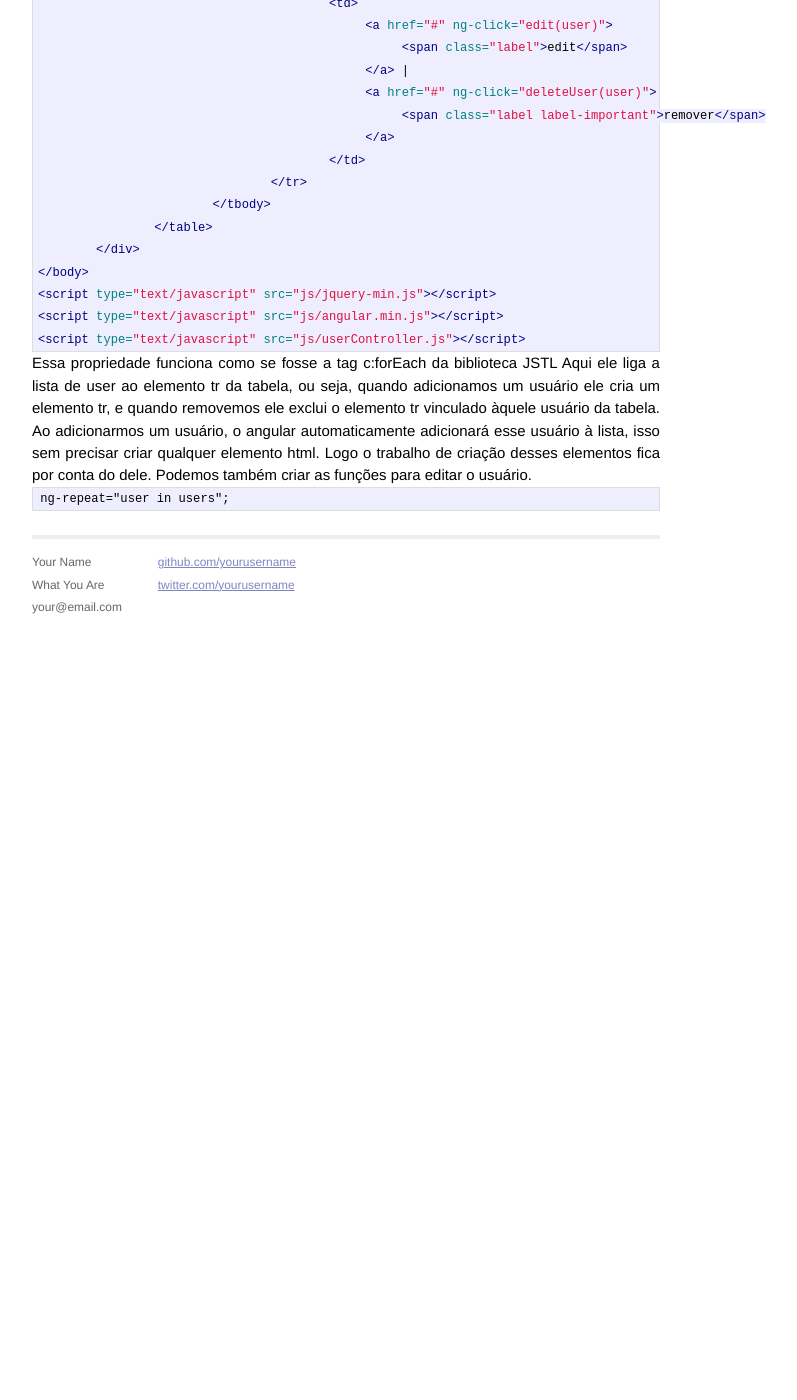
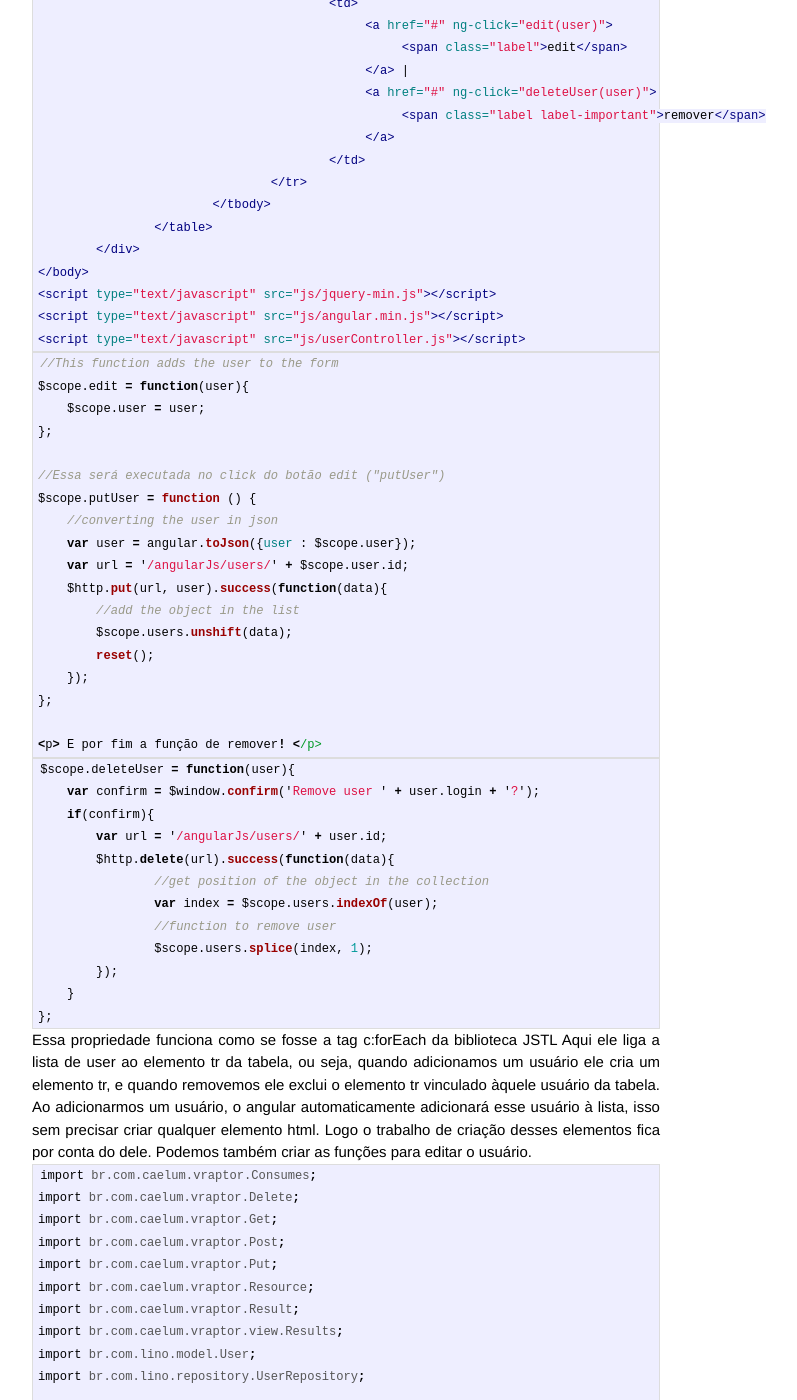
Before and after one commit to MozartLino/ricardo-lino.github.io, a Jekyll site: the page built from _posts/2013-07-26-crud-angularjs-vraptor.markdown, in a window 1280 px wide and 1400 px high, scrolled down 2262 px. Shown: the whole window, without its empty margins (294-1091 px from the left). Built offline with Jekyll 4.4.1, drawn with Linux system fonts in a browser that asks for light colours; Markdown is read by kramdown in place of the engine named in the settings; before the commit the page ends 2892 px from its top, so only the background shows below that; some of the changed text lies outside the part shown.

Commit message:
fixing post crud angularjs

```diff
--- a/_posts/2013-07-26-crud-angularjs-vraptor.markdown
+++ b/_posts/2013-07-26-crud-angularjs-vraptor.markdown
@@ -115,11 +115,115 @@ Perceba que no botão “Send user” do nosso user.html estamos passando qual f
 <script type="text/javascript" src="js/userController.js"></script>
 {% endhighlight %}
 
+
+{% highlight javascript %}
+//This function adds the user to the form
+$scope.edit = function(user){
+    $scope.user = user;
+};
+
+//Essa será executada no click do botão edit ("putUser")
+$scope.putUser = function () {
+    //converting the user in json
+    var user = angular.toJson({user : $scope.user});
+    var url = '/angularJs/users/' + $scope.user.id;
+    $http.put(url, user).success(function(data){
+        //add the object in the list
+        $scope.users.unshift(data);
+        reset();
+    });
+};
+
+<p> E por fim a função de remover! </p>
+{% endhighlight %}
+
+{% highlight javascript %}
+$scope.deleteUser = function(user){
+    var confirm = $window.confirm('Remove user ' + user.login + '?');
+    if(confirm){
+        var url = '/angularJs/users/' + user.id;
+	$http.delete(url).success(function(data){
+                //get position of the object in the collection
+		var index = $scope.users.indexOf(user);
+                //function to remove user
+		$scope.users.splice(index, 1);
+	});
+    }
+};
+{% endhighlight %}
+
 Essa propriedade funciona como se fosse a tag c:forEach da biblioteca JSTL
 Aqui ele liga a lista de user ao elemento tr da tabela, ou seja, quando adicionamos um usuário ele cria um elemento tr, e quando removemos ele exclui o elemento tr vinculado àquele usuário da tabela.
 Ao adicionarmos um usuário, o angular automaticamente adicionará esse usuário à lista, isso sem precisar criar qualquer elemento html. Logo o trabalho de criação desses elementos fica por conta do dele.
 Podemos também criar as funções para editar o usuário.
 
-{% highlight html %}
-ng-repeat="user in users";
+
+{% highlight javascript %}
 {% endhighlight %}
+
+
+
+
+{% highlight java %}
+import br.com.caelum.vraptor.Consumes;
+import br.com.caelum.vraptor.Delete;
+import br.com.caelum.vraptor.Get;
+import br.com.caelum.vraptor.Post;
+import br.com.caelum.vraptor.Put;
+import br.com.caelum.vraptor.Resource;
+import br.com.caelum.vraptor.Result;
+import br.com.caelum.vraptor.view.Results;
+import br.com.lino.model.User;
+import br.com.lino.repository.UserRepository;
+
+@Resource
+public class UserController {
+
+	private Result result;
+
+	private UserRepository users;
+
+	public UserController(Result result, UserRepository users) {
+		this.result = result;
+		this.users = users;
+	}
+
+	@Post("/users")
+	@Consumes("application/json")
+	public void save(User user) {
+		users.save(user);
+		result.use(Results.json()).withoutRoot().from(user).serialize();
+	}
+
+	@Put("/users/{user.id}")
+	@Consumes("application/json")
+	public void update(User user) {
+		users.update(user);
+		result.nothing();
+	}
+
+	@Delete("/users/{user.id}")
+	public void delete(User user) {
+		users.delete(user);
+		result.nothing();
+	}
+
+	@Get("/users")
+	public void list() {
+		result.use(Results.json())
+			.withoutRoot()
+			.from(users.list())
+			.serialize();
+	}
+
+}
+{% endhighlight %}
+
+<p>
+
+Note que precisamos anotar nosso método com o @Consumes e passar o formato do dado enviado! Sem isso o Vraptor não saberá deserializar o json passado.
+Você pode baixar o projeto que está no git e pode visualiza-lo através desse link: angularjs-with-vraptor
+Esse post é apenas uma introdução ao AngularJs, no próximo post irei mostrar outros conceitos por trás desse novo framework javascript
+Até a próxima.
+
+</p>
```
